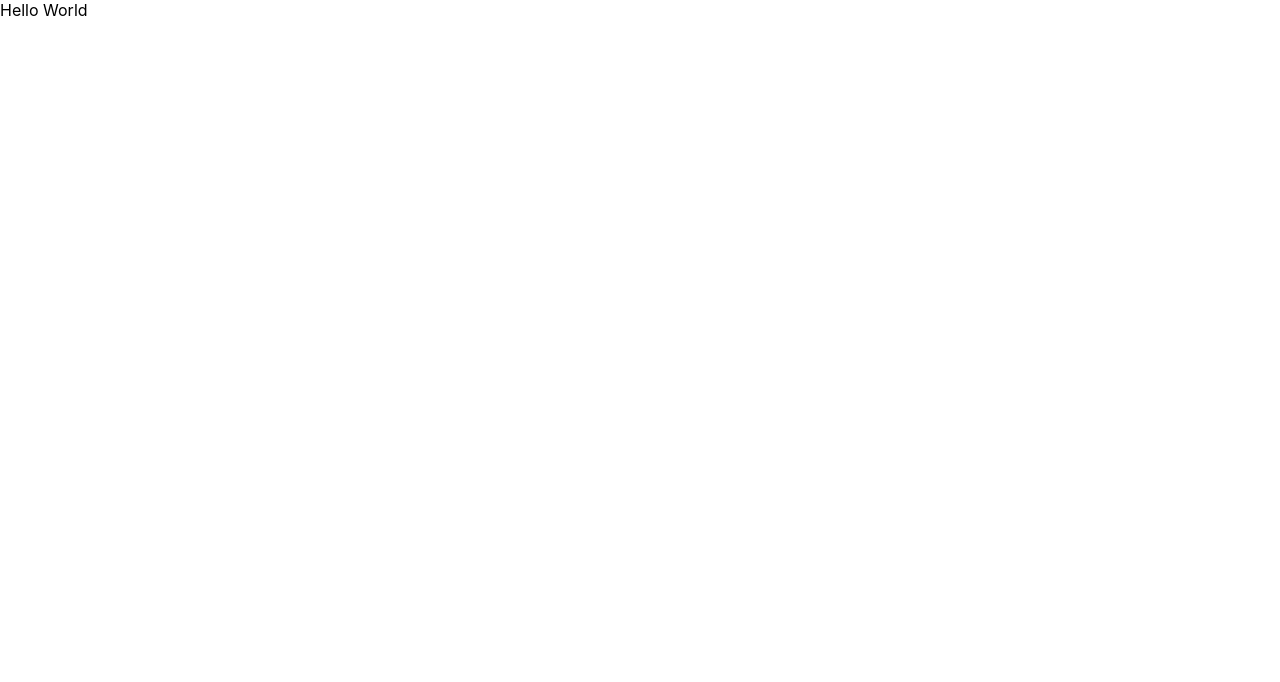
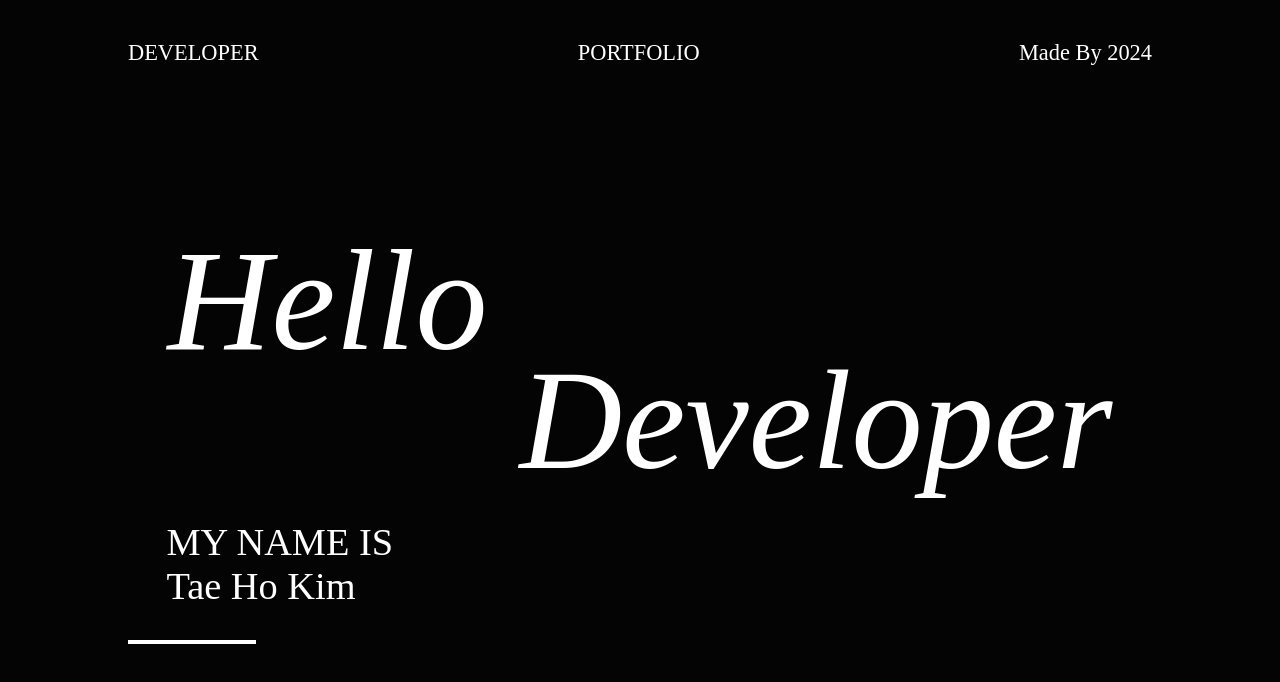
Before and after one commit to rlaxogh5079/portfolio, a React (Create React App) app: page / in a window 1280 px wide. Shown: the top 682 px of the page. Built offline with nearby package versions, Linux system fonts and the light colour scheme.

Commit message:
:lipstick: Home Page 완성

```diff
--- a/src/App.js
+++ /dev/null
@@ -1,5 +0,0 @@
-const App = () => {
-  return <div>Hello World</div>;
-};
-
-export default App;
--- a/src/index.css
+++ b/src/index.css
@@ -1,13 +1,11 @@
 body {
   margin: 0;
-  font-family: -apple-system, BlinkMacSystemFont, 'Segoe UI', 'Roboto', 'Oxygen',
-    'Ubuntu', 'Cantarell', 'Fira Sans', 'Droid Sans', 'Helvetica Neue',
-    sans-serif;
+  font-family: Baskerville Old Face;
   -webkit-font-smoothing: antialiased;
   -moz-osx-font-smoothing: grayscale;
 }
 
 code {
-  font-family: source-code-pro, Menlo, Monaco, Consolas, 'Courier New',
+  font-family: source-code-pro, Menlo, Monaco, Consolas, "Courier New",
     monospace;
 }
--- /dev/null
+++ b/src/pages/Home.js
@@ -0,0 +1,21 @@
+import "../styles/Home.css";
+
+const Home = () => {
+  return (
+    <div className="home-container">
+      <header className="home-header">
+        <span>DEVELOPER</span>
+        <span>PORTFOLIO</span>
+        <span>Made By 2024</span>
+      </header>
+      <div className="home-title1">Hello</div>
+      <div className="home-title2">Developer</div>
+      <div className="about-me">
+        MY NAME IS <br /> Tae Ho Kim
+      </div>
+      <div className="underline"></div>
+    </div>
+  );
+};
+
+export default Home;
--- /dev/null
+++ b/src/styles/Home.css
@@ -0,0 +1,48 @@
+.home-container {
+  background-color: #040404;
+  display: flex;
+  justify-content: center;
+  align-items: center;
+  width: 100vw;
+  height: 100vh;
+  color: white;
+}
+
+.home-header {
+  position: absolute;
+  display: flex;
+  justify-content: space-between;
+  top: 5vh;
+  font-size: 1.4em;
+  width: 80vw;
+}
+
+.home-title1 {
+  margin-bottom: 25vh;
+  font-size: 9em;
+  font-weight: 400;
+  font-style: italic;
+}
+
+.home-title2 {
+  margin-top: 5vh;
+  margin-left: 2.5vw;
+  font-size: 8.9em;
+  font-style: italic;
+}
+
+.about-me {
+  position: absolute;
+  top: 65vh;
+  left: 13vw;
+  font-size: 2.4em;
+}
+
+.underline {
+  background-color: white;
+  height: 0.5vh;
+  width: 10vw;
+  position: absolute;
+  top: 80vh;
+  left: 10vw;
+}
```
Also changed, not shown: src/index.js (+2 -5 lines).
